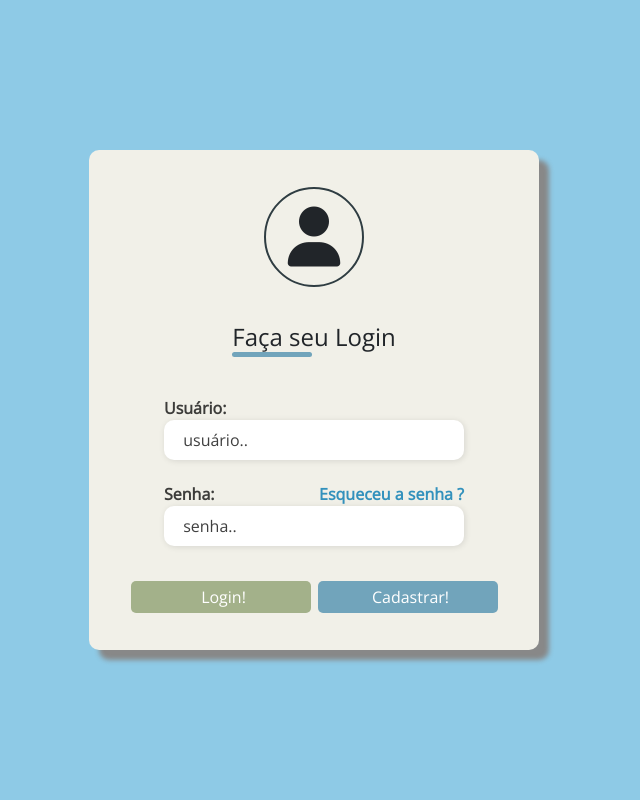
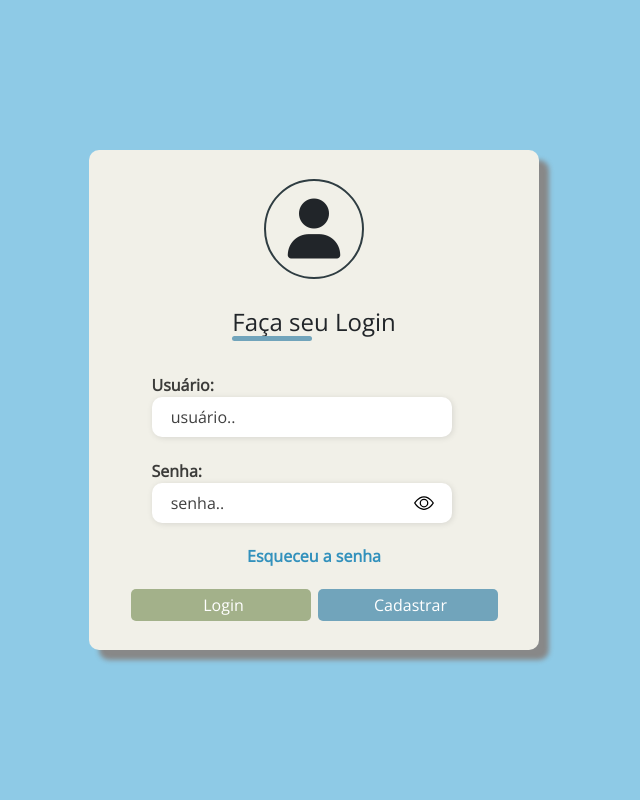
Before and after one commit to jhiagho/ProjetoTCC, a PHP site: page /ProjetoTCC/paginas/login.php in a window 1280 px wide. Shown: the whole page, without its empty margins (326-966 px from the left). Run offline with PHP 8.4, Linux system fonts and the light colour scheme; some libraries are stand-ins or nearby versions.

Commit message:
ajustes_login

```diff
--- a/config.php
+++ b/config.php
@@ -1,5 +1,5 @@
 <?php
-$host = 'localhost';
+$host = '10.40.7.183';
 define('INCLUDE_PATH','http://'.$host.'/ProjetoTCC');
 define('INCLUDE_PATH_CHAMADO','http://'.$host.'/ProjetoTCC/painel/paginas/paginas_chamados');
 //localhost
@@ -8,7 +8,7 @@
 //10.42.33.239
 //192.168.2.159
 //192.168.1.3 -- IP da Cada.
-date_default_timezone_set('America/Sao_Paulo'); // Define a data do sistema.
+date_default_timezone_set('America/Sao_Paulo');// Define a data do sistema.
 
 session_start(); // inicializar a session.
 $_SESSION['cadastro'] = false;
--- a/css/style.css
+++ b/css/style.css
@@ -97,11 +97,16 @@
         justify-content: space-between;
 }
 
-.input-box div a{
+.input-text a{
         text-decoration: none;
         font-size: 1.0rem;
         color: #2a8dbaf5;
         font-weight: bold;
+}
+.box-esqueceu_a_senha{
+        display: flex;
+        align-items: center;
+        justify-content: center;
 }
 
 .input-box{
@@ -144,6 +149,8 @@
 }
 
 .box-login input[type=submit]{
+        position: relative;
+
         margin-top: 0.7rem;
         width: 180px;
         height: 32px;
@@ -178,7 +185,23 @@
 .alert.alert-danger{
         height: 35px;
         padding: 5px 5px;
+}
+
+.password-box{
+        display: flex;
+        align-items: center;
+        position: relative;
 
 }
 
+.password-box img{
+        position:relative;
+        right: 10%;
+        transform: translate(-50%);
+        margin-left: 5px;
+        cursor: pointer;
+        width: 20px;
+        height: 20px;
+}
+
 /* ESTILO DA PAGINA DE CADASTRO*/
--- /dev/null
+++ b/js/login.js
@@ -0,0 +1,13 @@
+document.getElementById('togglePassword').addEventListener('click',function(){
+    var passwordInput = document.getElementById('senha_input');
+    var togglePasswordImage = document.getElementById('togglePassword');
+
+    if(passwordInput.type === 'password'){
+        passwordInput.type = 'text';
+        togglePasswordImage.src = '/ProjetoTCC/imagens/eye-slash.svg';
+    }else {
+        passwordInput.type = 'password';
+        togglePasswordImage.src = '/ProjetoTCC/imagens/eye.svg';
+    }
+
+})
--- a/paginas/login.php
+++ b/paginas/login.php
@@ -41,19 +41,23 @@
                             </div>
 
                             <div class="input-box">
-                                <div>
                                     <label> Senha: </label>
-                                    <a href="">Esqueceu a senha ?</a>
+                                <div class="password-box">
+                                    <input id="senha_input" type="password" name="senha" placeholder="senha.. " />
+                                    <img id="togglePassword" src="/ProjetoTCC/imagens/eye.svg">
                                 </div>
-                                <input type="password" name="senha" placeholder="senha.. " />
+                            </div>
+
+                            <div class="box-esqueceu_a_senha">
+                                <a href=""> Esqueceu a senha </a>
                             </div>
 
                             <!-- <h1> <a href="">Esqueceu a senha ?</a> </h1> -->
 
                         </div><!--box-text-->
                         <div class="input-submit">
-                            <input type="submit" name= "login" value="Login!" />
-                            <input type="submit" name= "cadastro" value="Cadastrar!" />
+                            <input type="submit" name= "login" value="Login" />
+                            <input type="submit" name= "cadastro" value="Cadastrar" />
                         </div>
                     </form>
                     <?php
@@ -101,6 +105,7 @@
 
 <link href="https://cdn.jsdelivr.net/npm/bootstrap@5.3.2/dist/css/bootstrap.min.css" rel="stylesheet" integrity="sha384-T3c6CoIi6uLrA9TneNEoa7RxnatzjcDSCmG1MXxSR1GAsXEV/Dwwykc2MPK8M2HN" crossorigin="anonymous">
 <script src="https://cdn.jsdelivr.net/npm/bootstrap@5.3.2/dist/js/bootstrap.bundle.min.js" integrity="sha384-C6RzsynM9kWDrMNeT87bh95OGNyZPhcTNXj1NW7RuBCsyN/o0jlpcV8Qyq46cDfL" crossorigin="anonymous"></script>
+<script src="<?php echo INCLUDE_PATH;?>/js/login.js"> </script>
 
     </body>
 </html>
```
Also changed, not shown: css/cadastro.css (+12 -1 lines), js/script-cadastro.js (+66 -15 lines), paginas/cadastro.php (+13 -4 lines), ajax/cadastro_chamados.php (deleted), imagens/eye-slash.svg (added), imagens/eye.svg (added).
